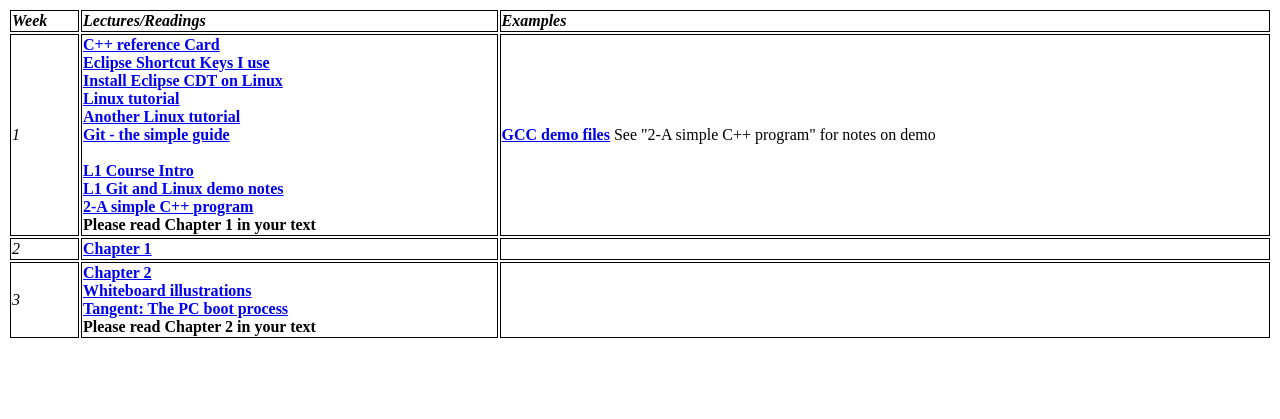
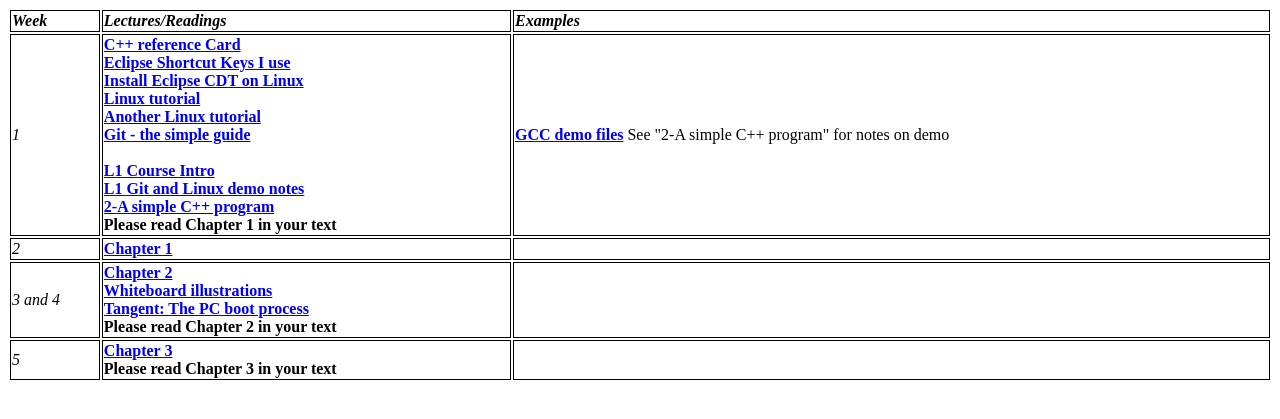
Before and after one commit to yeckoh/CPSC410, a Jekyll site: the page navbar/Lectures.html, which Jekyll copies as it is, in a window 1280 px wide. Shown: the top 419 px of the page. Built offline with Jekyll 4.4.1, drawn with Linux system fonts in a browser that asks for light colours.

Commit message:
lecture and project

```diff
--- a/navbar/Lectures.html
+++ b/navbar/Lectures.html
@@ -46,7 +46,7 @@
 			</td>
 		</tr>
 		<tr>
-			<td class="style_white "><em>3</em></td>
+			<td class="style_white "><em>3 and 4</em></td>
 			<td class="style_white ">
 			    <strong><a href="https://github.com/CNUClasses/CPSC410/blob/master/content/Lectures/chapter02.pdf"> Chapter 2</a></strong><br>
 			    <strong><a href="https://github.com/CNUClasses/CPSC410/blob/master/content/Lectures/chapter1beginchap2_onboard.pdf">Whiteboard illustrations</a></strong><br>
@@ -58,6 +58,18 @@
 
 			</td>
 		</tr>
+		<tr>
+			<td class="style_white "><em>5</em></td>
+			<td class="style_white ">
+			    <strong><a href="https://github.com/CNUClasses/CPSC410/blob/master/content/Lectures/chapter03.pdf"> Chapter 3</a></strong><br>
+
+
+			    <strong>Please read Chapter 3 in your text</strong><br>
+            </td>
+			<td class="style_white ">
+
+			</td>
+		</tr>
 
 
 	    </table>
```
Also changed, not shown: navbar/Projects.html (+8 -0 lines), 2 other files.
